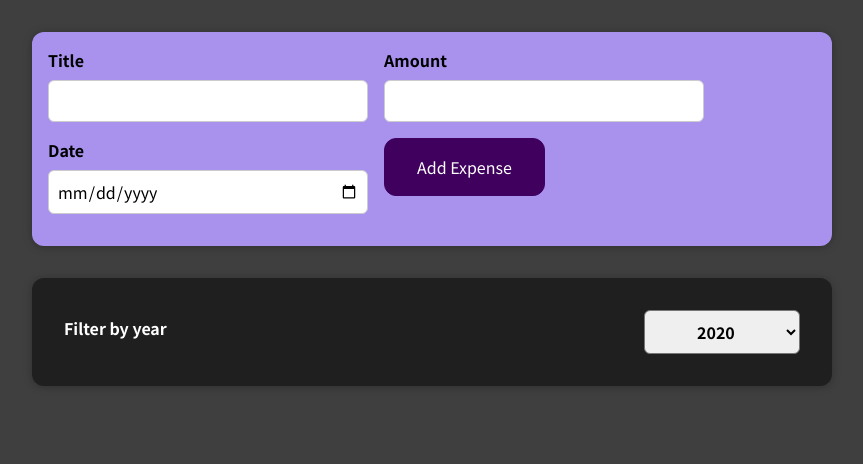
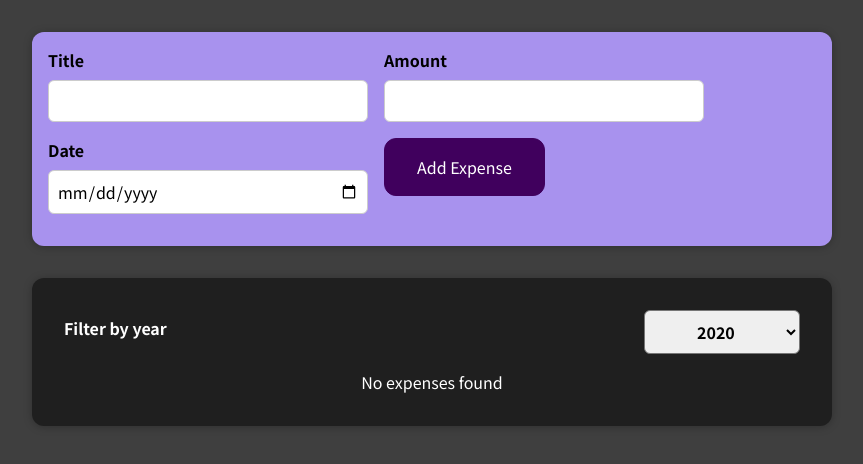
Before and after one commit to Hellshi/Expense-Track-React-LabLuby, a React (Create React App) app: page / in a window 1280 px wide. Shown: the top 464 px of the page, without its empty margins (208-1071 px from the left). Built offline with nearby package versions, Linux system fonts and the light colour scheme; the HTML template or start-up script is replaced by a standard one.

Commit message:
Refactoring Expenses List

```diff
--- a/src/components/Expenses/Expenses.js
+++ b/src/components/Expenses/Expenses.js
@@ -1,8 +1,9 @@
 import React, { useState } from "react";
-import ExpenseItem from "./ExpenseItem";
+
 import "./Expenses.css";
 import ExpensesFilter from "./ExpensesFilter";
 import Card from "../UI/Card";
+import ExpensesList from "./ExpensesList";
 
 function Expenses({ expenses }) {
   const [filteredYear, setFilteredYear] = useState("2020");
@@ -21,17 +22,7 @@
         selected={filteredYear}
         onChangeFilter={filterChangeHandler}
       />
-      {filteredExpenses.map((item) => {
-        return (
-          <ExpenseItem
-            filteredYear={filteredYear}
-            key={item.id}
-            title={item.title}
-            amount={item.amount}
-            date={item.Date}
-          ></ExpenseItem>
-        );
-      })}
+      <ExpensesList item={filteredExpenses} />
     </Card>
   );
 }
--- /dev/null
+++ b/src/components/Expenses/ExpensesList.css
@@ -0,0 +1,9 @@
+.expenses-list {
+  list-style: none;
+  padding: 0;
+}
+
+.expenses-list__fallback {
+  color: white;
+  text-align: center;
+}
--- /dev/null
+++ b/src/components/Expenses/ExpensesList.js
@@ -0,0 +1,23 @@
+import React from "react";
+import "./ExpensesList.css";
+import ExpenseItem from "./ExpenseItem";
+
+function ExpensesList({ item }) {
+  if (item.length === 0) {
+    return <p className="expenses-list__fallback">No expenses found</p>;
+  }
+
+  return (
+    <ul className="expenses-list">
+      {item.map((item) => (
+        <ExpenseItem
+          key={item.id}
+          title={item.title}
+          amount={item.amount}
+          date={item.Date}
+        />
+      ))}
+    </ul>
+  );
+}
+export default ExpensesList;
```
